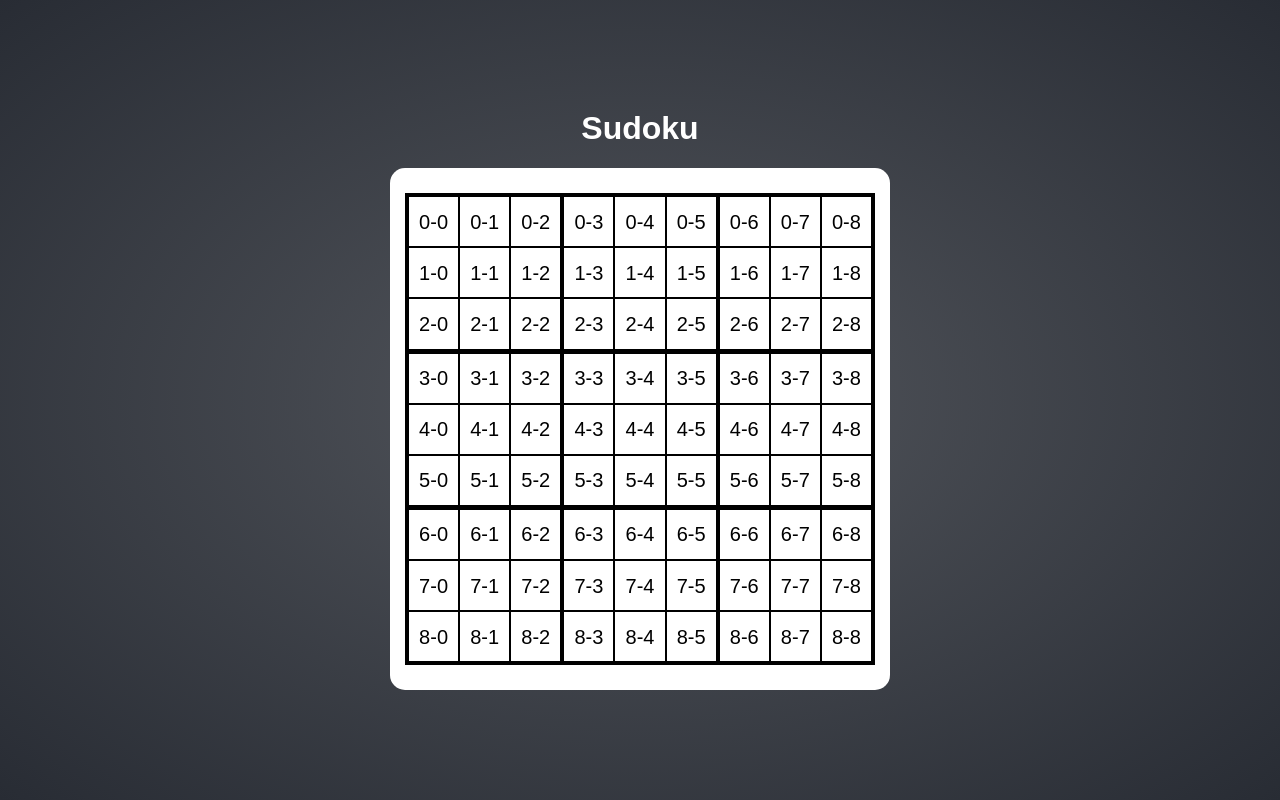
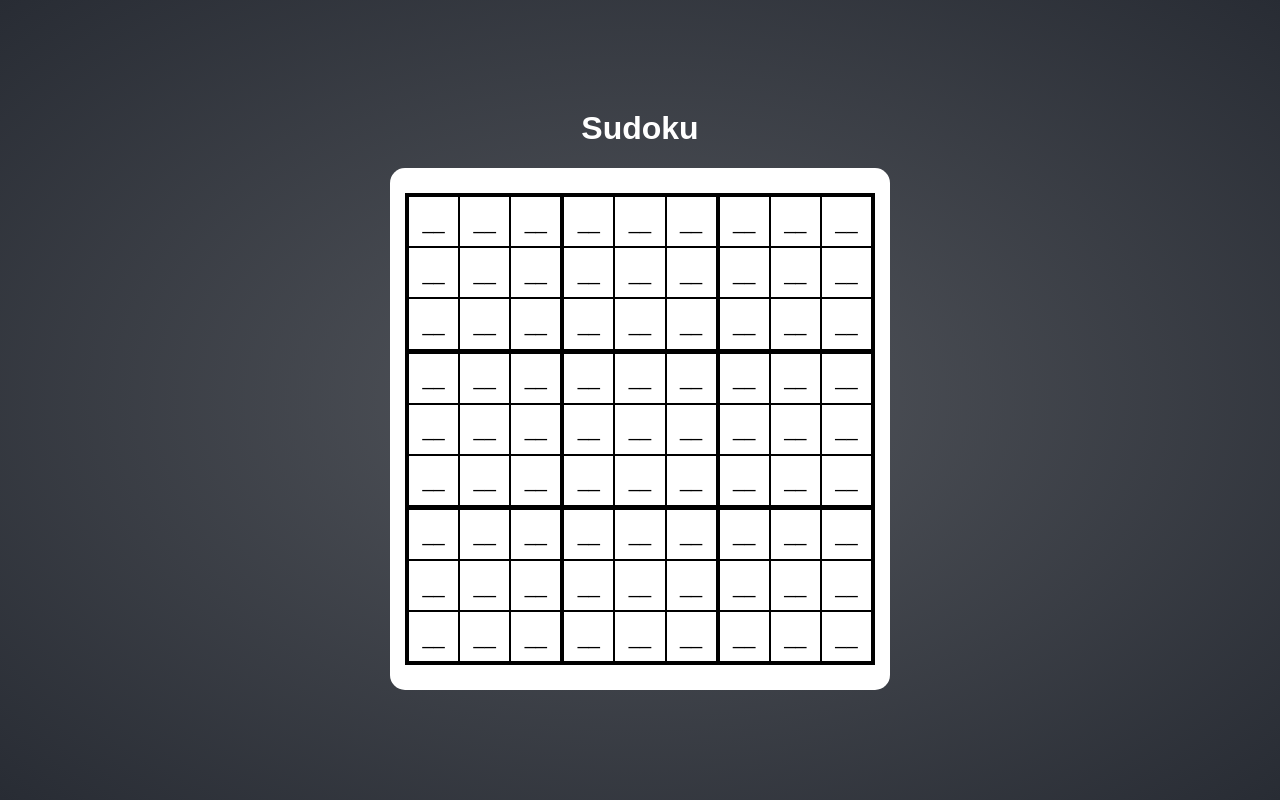
Before and after one commit to jmromer/sudoku, a React (Create React App) app: page / in a window 1280 px wide. Built offline with nearby package versions, Linux system fonts and the light colour scheme.

Commit message:
Display underscore, add grid coords to data-cy

```diff
--- a/src/components/grid/block/index.tsx
+++ b/src/components/grid/block/index.tsx
@@ -9,7 +9,9 @@ interface BlockProps {
 
 const Block: FC<BlockProps> = ({ row, col }) => {
     return (
-        <Container data-cy="block">{row}-{col}</Container>
+        <Container data-cy={`block-${row}-${col}`}>
+            __
+        </Container>
     )
 }
 
```
